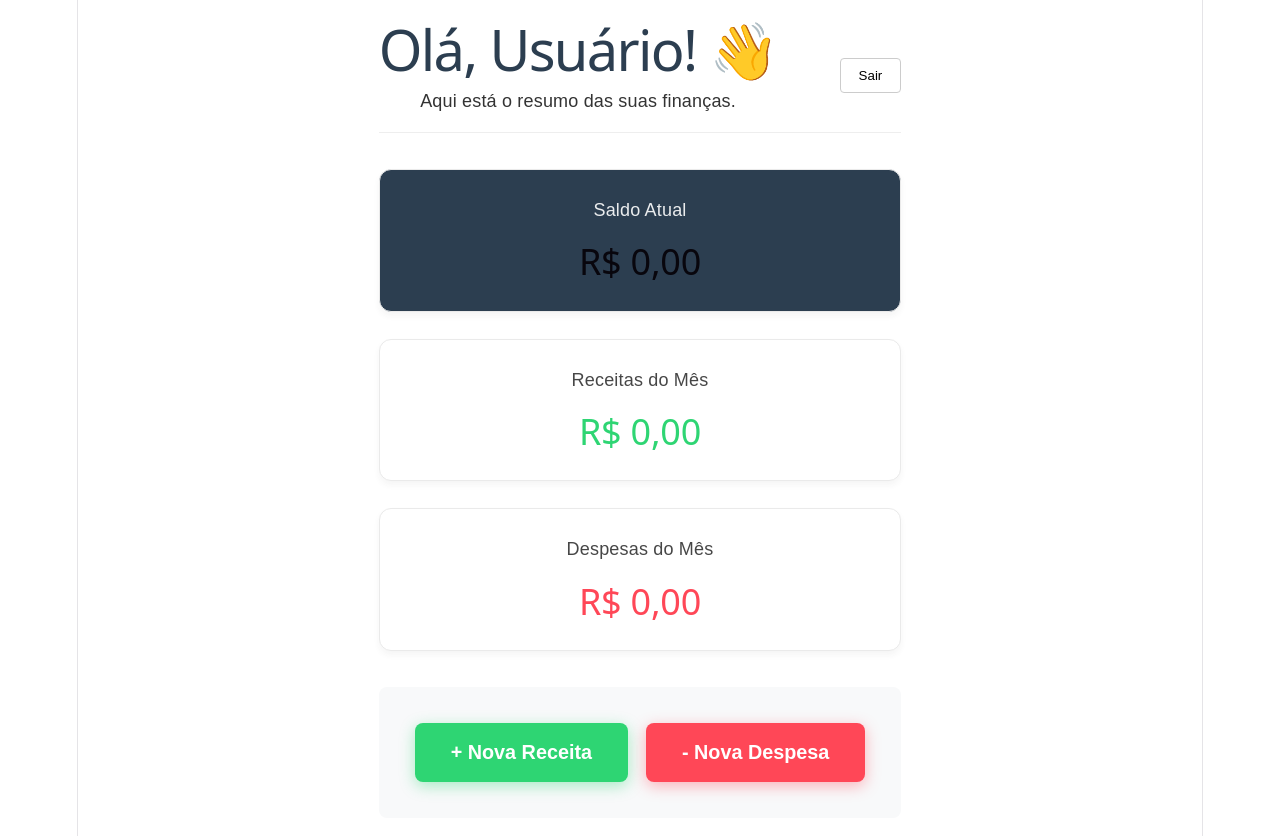
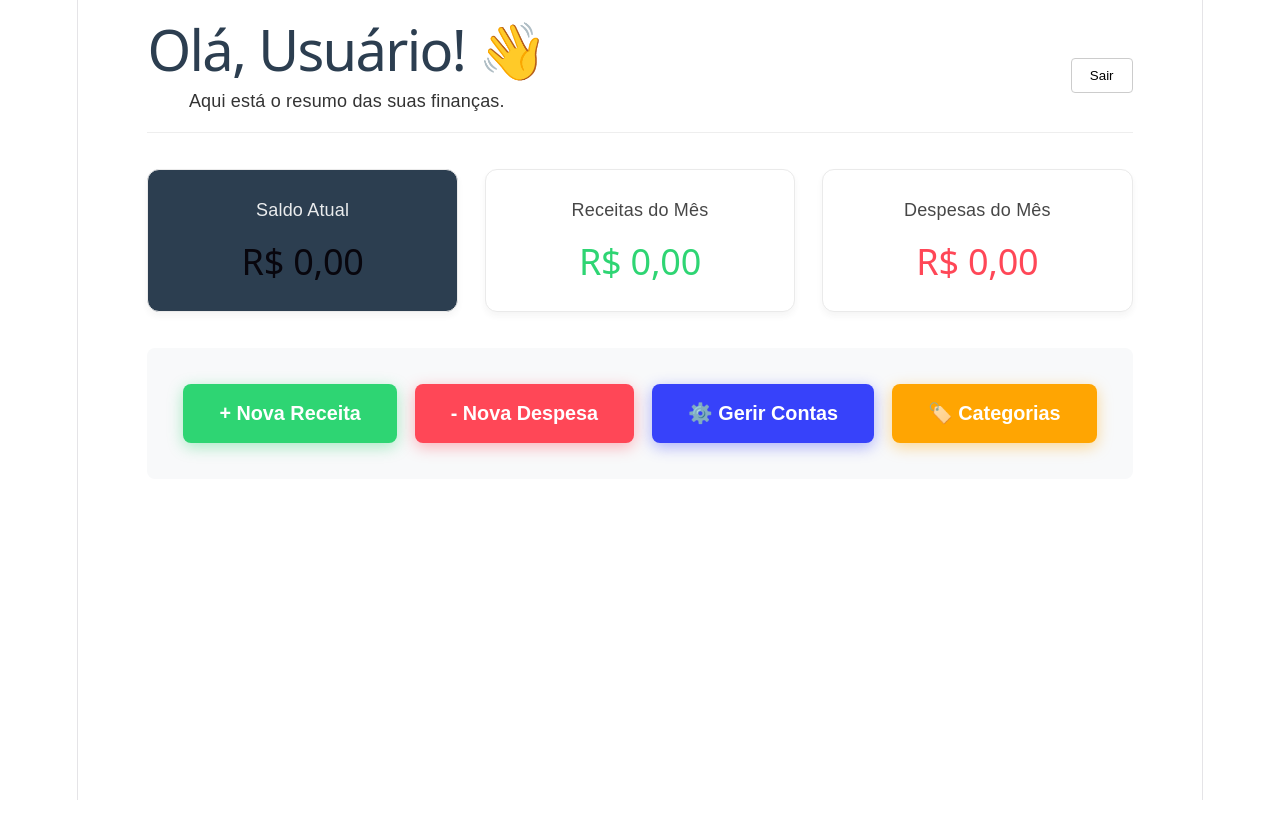
Before and after one commit to adriellealves/front-gerenciador-fin, a Vue app: page / in a window 1280 px wide. Shown: the top 836 px of the page. After the commit the page ends 800 px from the top, so only its background shows below. Built offline with nearby package versions, Linux system fonts and the light colour scheme; no server answers.

Commit message:
feat: add navigation buttons for managing accounts and categories in DashboardView

```diff
--- a/src/router/index.ts
+++ b/src/router/index.ts
@@ -11,6 +11,16 @@ const routes: Array<RouteRecordRaw> = [
     path: '/login',
     name: 'Login',
     component: () => import('../views/LoginView.vue')
+  },
+  {
+    path: '/accounts',
+    name: 'Accounts',
+    component: () => import('../views/AccountsView.vue')
+  },
+  {
+    path: '/categories',
+    name: 'Categories',
+    component: () => import('../views/CategoriesView.vue')
   }
 ]
 
--- a/src/views/DashboardView.vue
+++ b/src/views/DashboardView.vue
@@ -3,6 +3,8 @@
   import { api } from '../services/api' // Importamos o nosso "telefone" para o Java
   import ExpenseModal from '../components/ExpenseModal.vue'
   import IncomeModal from '../components/IncomeModal.vue'
+  import { useRouter } from 'vue-router'
+  const router = useRouter()
 
   // Estado inicial zerado (ou carregando)
   const userName = ref('Usuário') // Em breve buscaremos o nome também
@@ -151,14 +153,14 @@ const handleSaveIncome = async (incomeData: any) => {
       </div>
     </section>
 
-  <section class="actions-section">
+    <section class="actions-section">
       <div class="action-buttons">
-        <button class="btn-action btn-income" @click="isIncomeModalOpen = true">
-          + Nova Receita
-        </button>
-        <button class="btn-action btn-expense" @click="isExpenseModalOpen = true">
-          - Nova Despesa
-        </button>
+        <button class="btn-action btn-income" @click="isIncomeModalOpen = true">+ Nova Receita</button>
+        <button class="btn-action btn-expense" @click="isExpenseModalOpen = true">- Nova Despesa</button>
+
+        <button class="btn-action btn-manage" @click="router.push('/accounts')">⚙️ Gerir Contas</button>
+
+        <button class="btn-action btn-manage-cat" @click="router.push('/categories')">🏷️ Categorias</button>
       </div>
     </section>
 
@@ -265,4 +267,7 @@ const handleSaveIncome = async (incomeData: any) => {
 .btn-expense { background-color: #ff4757; box-shadow: 0 4px 15px rgba(255, 71, 87, 0.4); }
 /* Adicione junto ao .btn-expense que já criamos */
 .btn-income { background-color: #2ed573; box-shadow: 0 4px 15px rgba(46, 213, 115, 0.4); }
+/* Adicione esta cor para o novo botão */
+.btn-manage { background-color: #3742fa; box-shadow: 0 4px 15px rgba(55, 66, 250, 0.4); }
+.btn-manage-cat { background-color: #ffa502; box-shadow: 0 4px 15px rgba(255, 165, 2, 0.4); }
 </style>
```
